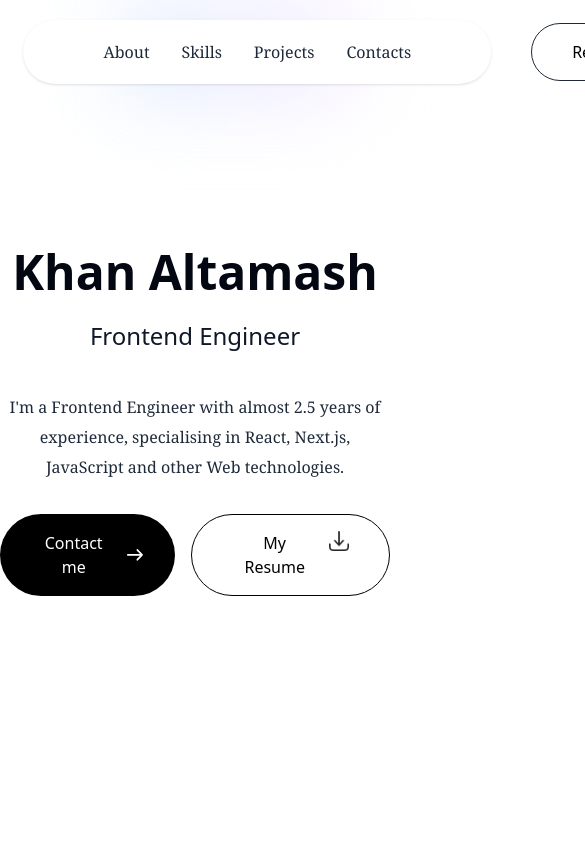
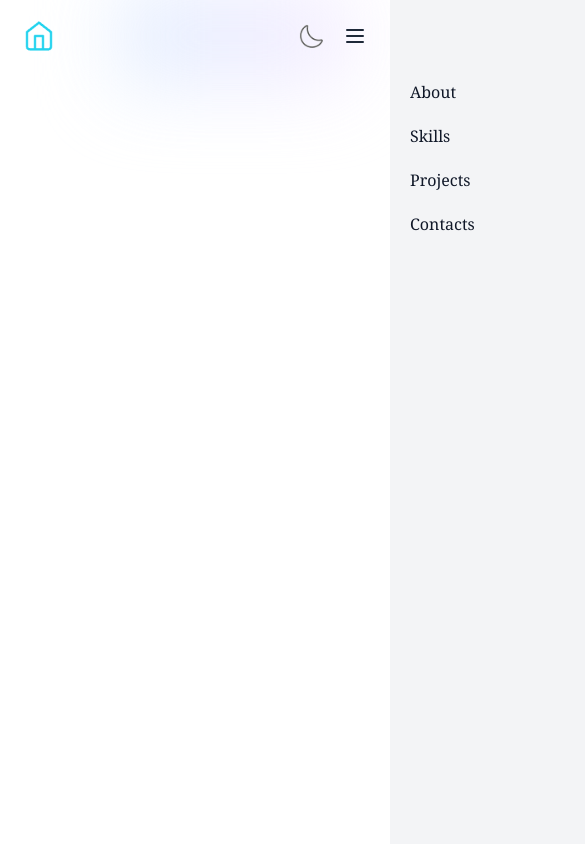
Before and after one commit to Altamash-Khan-2812/Portfolio, a React (Vite) app: page / in a window 390 px wide. Shown: the top 844 px of the page, 585 px wide, since content can reach past the window. Built offline with nearby package versions, Linux system fonts and the light colour scheme.

Commit message:
Made navbar responsive

```diff
--- a/src/App.jsx
+++ b/src/App.jsx
@@ -11,12 +11,12 @@ function App() {
   return (
     <>
       <Navbar/>
-      <Hero />
+      {/* <Hero />
       <About />
       <Skills />
       <Projects />
       <Contact />
-      <Footer />
+      <Footer /> */}
     </>
   );
 }
--- a/src/Components/Navbar.jsx
+++ b/src/Components/Navbar.jsx
@@ -3,12 +3,14 @@ import download_logo from "../images/download_icon.webp";
 import moon_logo from "../images/moon_icon.webp";
 import sun_logo from "../images/sun_icon.webp";
 import { useEffect, useRef, useState } from "react";
+import { Menu, X } from "lucide-react";
 
 const Navbar = () => {
   const navRef = useRef(null);
   const sentinelRef = useRef(null);
   const [isSticky, setIsSticky] = useState(false);
   const [darkMode, setDarkMode] = useState(false);
+  const [modalOpen, setModalOpen] = useState(false)
 
   useEffect(() => {
     const observer = new IntersectionObserver(
@@ -55,58 +57,66 @@ const Navbar = () => {
       <div ref={sentinelRef} className="absolute h-[50px] w-full"></div>
       <nav
         ref={navRef}
-        className={`flex justify-between items-center z-50 px-[6%] py-5 transition-all duration-500 fixed w-full ${
-          isSticky ? "bg-transparent shadow-md backdrop-blur-[20px] dark:border-b-2 border-[#333]" : "bg-none"
-        }`}
-      >
-        <button>
-          <a href="#home">
-            <img src={home_logo} className="h-8 w-8" />
-          </a>
-        </button>
+        className={`flex justify-between items-center z-50 px-[6%] py-5 transition-all duration-500 fixed w-full ${isSticky ? "bg-transparent shadow-md backdrop-blur-[20px] dark:border-b-2 border-[#333]" : "bg-none"}`}>
+
+        <button><a href="#home"><img src={home_logo} className="h-8 w-8" /></a></button>
 
         <div className="dark:hidden absolute left-[30%]  bg-gradient-to-r from-blue-100 to-purple-100 h-[100px] w-[60%] blur-[40px] opacity-80 -z-10 "></div>
+
         <ul
-          className={`flex items-center gap-8 font-serif  py-5 px-20 rounded-full text-gray-800 dark:text-white  ${
-            isSticky
-              ? "bg-none shadow-none"
-              : "shadow bg-white dark:bg-transparent dark:border border-gray-400"
-          }`}
+          className={` hidden md:flex items-center gap-8 font-serif  py-5 px-20 rounded-full text-gray-800 dark:text-white  ${isSticky ? "bg-none shadow-none" : "shadow bg-white dark:bg-transparent dark:border border-gray-400"}`}
         >
-          <li className="">
-            <a href="#about">About</a>
-          </li>
-          <li className="">
-            <a href="#skills">Skills</a>
-          </li>
-          <li className="">
-            <a href="#projects">Projects</a>
-          </li>
-          <li className="">
-            <a href="#contacts">Contacts</a>
-          </li>
+          <li className=""><a href="#about">About</a></li>
+          <li className=""><a href="#skills">Skills</a></li>
+          <li className=""><a href="#projects">Projects</a></li>
+          <li className=""><a href="#contacts">Contacts</a></li>
         </ul>
 
-        <div className="flex gap-10 ">
-          <button aria-label="Toggle dark mode" onClick={handleDarkModeToggle} className="hover:cursor-pointer">
+        <div className="flex lg:gap-10 ">
+          <button
+            aria-label="Toggle dark mode"
+            onClick={handleDarkModeToggle}
+            className="hover:cursor-pointer"
+          >
             {darkMode ? (
               <img src={sun_logo} className="w-6" />
             ) : (
               <img src={moon_logo} className="w-6" />
             )}
           </button>
+
+          <button><Menu className="text-gray-800 dark:text-white ml-5 md:hidden" onClick={() => setModalOpen(!modalOpen)}/></button>
           <a
             href="#"
             download
             aria-label="Download resume"
-            className="flex items-center gap-3 border-1 border-gray-800 rounded-full px-10 py-4 bg-white "
+            className="hidden lg:flex md:items-center md:gap-3 border-1 border-gray-800 rounded-full px-10 py-4 bg-white "
           >
             Resume <img src={download_logo} className="h-5 w-5" />
           </a>
         </div>
+
       </nav>
+         <MobileMenu  modalOpen={modalOpen} setModalOpen={setModalOpen}/>
     </>
   );
 };
 
+const MobileMenu  = ({modalOpen, setModalOpen}) => {
+  return (
+  <div className={`bg-gray-100 dark:bg-[#130c27] w-[80vw] h-[100vh] z-80 right-0 fixed  transition-left duration-1000 ${modalOpen ? "translate-x-0" : "translate-x-full"}`}>
+      <X className="absolute right-0 mr-3 mt-5 w-8 h-8 dark:text-white" onClick={() => setModalOpen(!modalOpen)}/>
+
+        <ul className="font-serif flex flex-col gap-5 ml-5 pt-20 text-gray-900 dark:text-white" onClick={(e) => e.target.textContent ? setModalOpen(false) : ""}>
+          <li className=""><a href="#about">About</a></li>
+          <li className=""><a href="#skills">Skills</a></li>
+          <li className=""><a href="#projects">Projects</a></li>
+          <li className=""><a href="#contacts">Contacts</a></li>
+        </ul>
+    </div>
+  )
+}
+
+
+
 export default Navbar;
```
